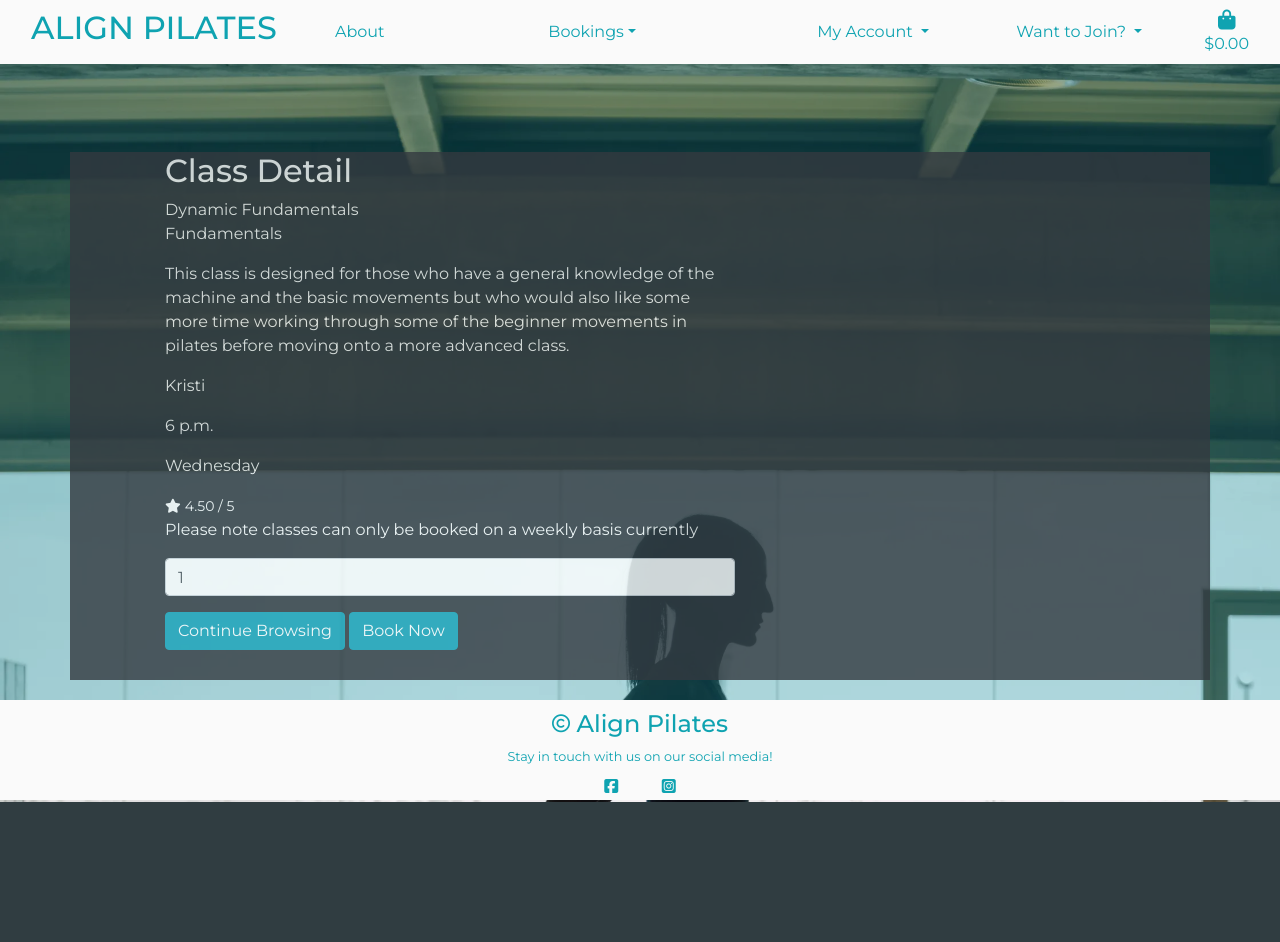
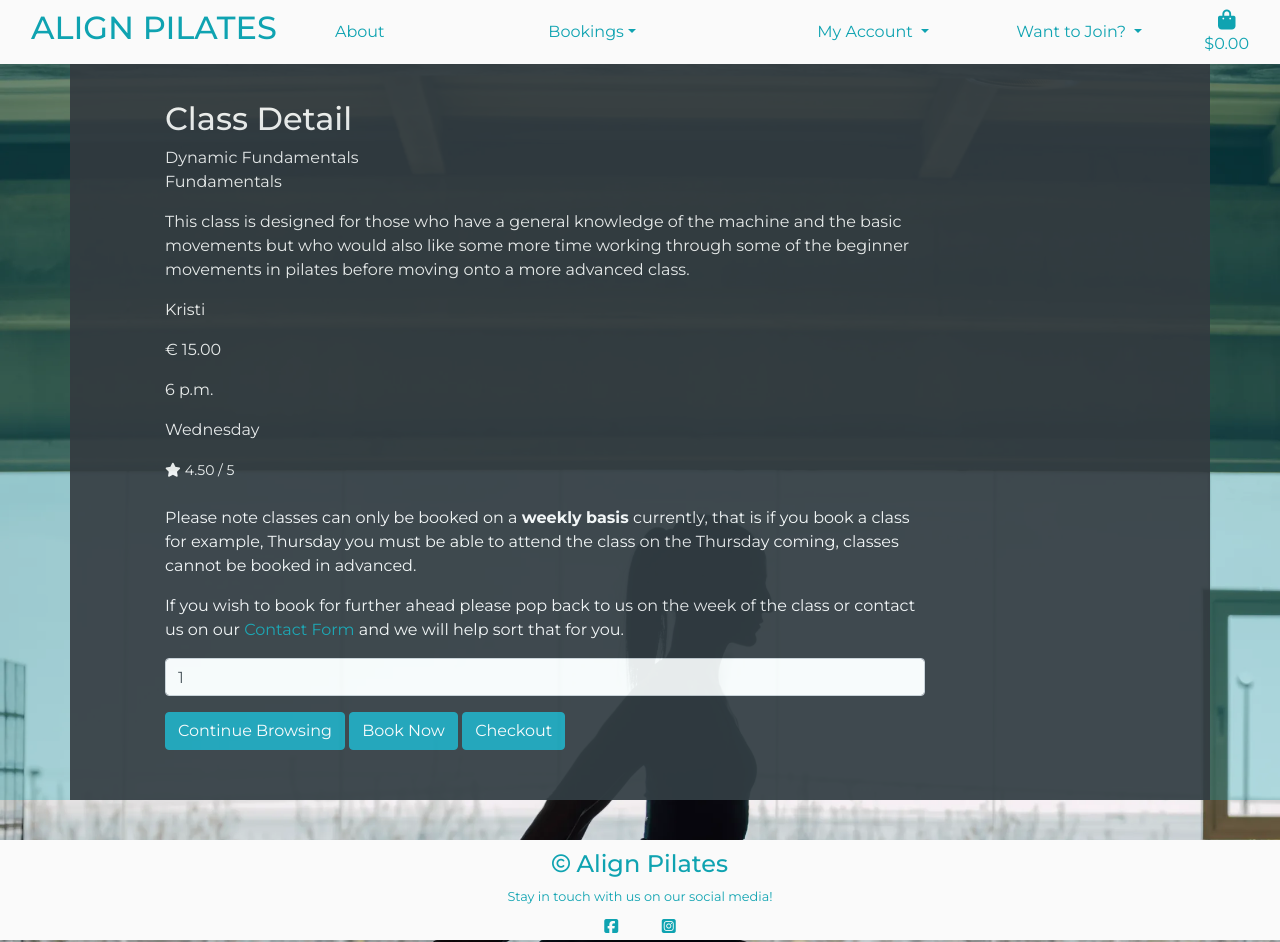
Before and after one commit to aimeeallen94/align-pilates, a Django app: page /classes/2/ in a window 1280 px wide. Before the commit the page ends 802 px from the top, so only its background shows below. Run offline with Django 3.2, Linux system fonts and the light colour scheme; data comes from the database, SQL or seed files in the repository; both versions use the stored data as it was after the commit; some libraries are stand-ins or nearby versions.

Commit message:
css styling, amending basket issues

```diff
--- a/basket/contexts.py
+++ b/basket/contexts.py
@@ -12,10 +12,10 @@ def basket_contents(request):
     basket = request.session.get('basket', {})
 
     for class_id, item_data in basket.items():
-        if isinstance(class_count, int):
+        if isinstance(item_data, int):
             booking = get_object_or_404(Class_Type, pk=class_id)
-            grand_total = class_count * 15
             class_count += item_data
+            grand_total += class_count * cost
             basket_items.append({
                 'class_id': class_id,
                 'class_count': item_data,
--- a/checkout/templates/checkout/checkout.html
+++ b/checkout/templates/checkout/checkout.html
@@ -15,7 +15,7 @@
 
 {% block content %}
     <div class="overlay"></div>
-    <div class="container">
+    <div class="container checkout-container">
         <div class="row">
             <div class="col">
                 <h3>Checkout</h3>
--- a/classes/templates/classes/class_type.html
+++ b/classes/templates/classes/class_type.html
@@ -13,7 +13,7 @@
     <div class="overlay"></div>
     <div class="container class-info-container">
         <div class="row">
-            <div class="col-12 col-md-8 col-lg-6 offset-1">
+            <div class="col-12 col-md-8 col-lg-8 offset-1">
                 <div class="row">
                     <div class="h-100">
                         <h2>Class Detail</h2>
@@ -22,6 +22,7 @@
                             <p class="subtitle">{{ class_type.level }}</p>
                             <p class="text">{{ class_type.description }}</p>
                             <p class="text">{{ class_type.teacher }}</p>
+                            <p class="text">€ {{ class_type.cost }}</p>
                             <p class="text">{{ class_type.time }}</p>
                             <p class="text">{{ class_type.day }}</p>
                             {% if class_type.rating %}
@@ -32,9 +33,16 @@
                         </div>
                         <form class="form" action="{% url 'add_to_basket' class_type.id %}" method="POST">
                             {% csrf_token %}
+                            <br>
                             <div class="form-row">
                                 <div class="col-12">
-                                    <p>Please note classes can only be booked on a weekly basis currently</p>
+                                    <p>Please note classes can only be booked on a <strong>weekly basis</strong> currently,
+                                    that is if you book a class for example, Thursday you must be able to attend the class on the
+                                    Thursday coming, classes cannot be booked in advanced.</p>
+                                    <p>If you wish to book for further ahead please pop back to us on the week of the class
+                                        or contact us on our <a href="{% url 'contact_form' %}"> Contact Form </a> and we will
+                                        help sort that for you.
+                                    </p>
                                     <div class="form-group">
                                         <div class="input-group">
                                             <input class="form-control qty-input" type="number"
@@ -43,17 +51,20 @@
                                         </div>
                                     </div>
                                 </div>
-                               <!-- {% if request.user.is_superuser %}
+                               {% if request.user.is_superuser %}
                                     <small class="ml-3">
-                                        <a href="{% url 'edit_class' class.id %}">Edit</a> |
-                                        <a class="text-danger" href="{% url 'delete_class' class.id %}">Delete</a>
+                                        <a href="{% url 'edit_class' class_type.id %}">Edit</a> |
+                                        <a class="text-danger" href="{% url 'delete_class' class_type.id %}">Delete</a>
                                     </small>
-                                {% endif %} -->
+                                {% endif %}
                                 <div class="col-12">
                                     <a href="{% url 'classes' %}" class="btn btn-info class-booking-btns">
                                         <span>Continue Browsing</span>
                                     </a>
                                     <input type="submit" class="btn btn-info class-booking-btns" value="Book Now">
+                                    <a href="{% url 'view_basket' %}" class="btn btn-info class-booking-btns">
+                                        <span>Checkout</span>
+                                    </a>
                                 </div>
                                 <input type="hidden" name="redirect_url" value="{{ request.path }}">
                             </div>
--- a/classes/templates/classes/classes.html
+++ b/classes/templates/classes/classes.html
@@ -108,8 +108,7 @@
                                 </small>
                             {% endif %}
                             <div class="card-footer">
-                                <a href="{% url 'class_type' class.id %}" class="btn btn-info btn-block">More Info</a>
-                                <a href="{% url 'class_type' class.id %}" class="btn btn-info btn-block">Book Now</a>
+                                <a href="{% url 'class_type' class.id %}" class="btn btn-info btn-block">Book Now & More Info</a>
                             </div>
                         </div>
                     </div>
--- a/classes/views.py
+++ b/classes/views.py
@@ -82,7 +82,9 @@ def add_class(request):
         return redirect(reverse('home'))
 
     if request.method == 'POST':
+#        class_type = get_object_or_404(Class_Type, pk=class_type_id)
         form = ClassTypeForm(request.POST, request.FILES)
+#        prevent_double_bookings(class_type, class_type_id)
         if form.is_valid():
             class_type = form.save()
             messages.success(request, 'Successfully added class!')
--- a/home/templates/home/index.html
+++ b/home/templates/home/index.html
@@ -18,7 +18,7 @@
                 </h1>
                 <div>
                     <h4>
-                        <a href="{% url 'classes' %}" class="btn btn-info btn-lg">Get Started Here</a>
+                        <a href="{% url 'classes' %}" class="btn btn-info btn-lg">Start Pilates Here</a>
                     </h4>
                 </div>
             </div>
--- /dev/null
+++ b/robots.txt
@@ -0,0 +1,3 @@
+User-agent: *
+Disallow:
+Sitemap:
--- a/static/css/base.css
+++ b/static/css/base.css
@@ -3,7 +3,7 @@ html {
 }
 
 body {
-    background: url('/media/site-header.webp') no-repeat center center fixed;
+    background: url('/media/pilates-site-header.webp') no-repeat center center fixed;
     height: calc(100vh - 164px);
     background-size: cover;
     color: #fafafa;
@@ -24,7 +24,9 @@ body {
 
 .about-container {
     background: #0FA3B1;
+    top: 50px;
     padding-bottom: 50px;
+    padding-top: 120px;
 }
 
 .about-header {
@@ -83,10 +85,11 @@ body {
 }
 
 .class-info-container {
+    padding-top: 100px;
     background-color: #343a40;
-    opacity: 0.8;
-    padding-bottom: 20px;
-    margin-bottom: 20px;
+    opacity: 0.9;
+    padding-bottom: 40px;
+    margin-bottom: 40px;
 }
 
 .class-booking-btns {
@@ -106,7 +109,39 @@ body {
 .basket-container {
     background-color: #0FA3B1;
     margin-bottom: 10px;
-    color: #fafafa ;
+    color: #fafafa !important;
+}
+
+.basket-table {
+    color: #fafafa !important;
+}
+
+.basket-icon {
+    color: #0FA3B1 !important;
+}
+
+.checkout-container {
+    background-color: #0FA3B1;
+    margin-top: 100px;
+    margin-bottom: 50px;
+}
+
+
+.text-info {
+    color: #fafafa !important;
+    text-decoration: underline;
+}
+
+.return-button {
+    background-color: #fafafa;
+    border: 1px solid #343a40;
+    border-radius: 5px;
+    padding: 5px;
+    color: #343a40;
+}
+
+.return-button:hover {
+    text-decoration: underline;
 }
 
 button,
@@ -321,6 +356,9 @@ footer {
         margin-top: 20px;
         margin-top: 20px;
     }
+    .about-container {
+        top: 100px !important;
+    }
 }
 
 @media (max-width: 578px) {
--- a/templates/base.html
+++ b/templates/base.html
@@ -35,6 +35,12 @@
     {% endblock %}
 
     <title>Align Pilates {% block extra_title %}{% endblock %}</title>
+    <meta name="description"
+        content="Welcome to Align Pilates Limerick, our Reformer Pilates Studio in Limerick.
+          Our studio is open to everyone, from beginners to experts.">
+    <meta name="keywords"
+          content="Pilates Studio, reformer pilates studio, pilates, pilates Limerick, Reformer Limerick,
+          movement, exercise classes, pilates classes, reformer classes, beginners pilates, advanced pilates. ">
   </head>
   <body>
     <header class="container-fluid fixed-top">
--- a/templates/includes/main-nav.html
+++ b/templates/includes/main-nav.html
@@ -51,8 +51,8 @@
                 <a class="{% if grand_total %}text-info font-weight-bold{% else %}{% endif %} nav-link"
                 href="{% url 'view_basket' %}">
                     <div class="text-center">
-                        <div><i class="fas fa-shopping-bag fa-lg"></i></div>
-                        <p class="my-0">
+                        <div><i class="fas fa-shopping-bag fa-lg basket-icon"></i></div>
+                        <p class="my-0 basket-icon">
                             {% if grand_total %}
                                 ${{ grand_total|floatformat:2 }}
                             {% else %}
```
Also changed, not shown: about/templates/about/about.html (+7 -7 lines), basket/templates/basket/basket.html (+6 -6 lines), classes/forms.py (+9 -13 lines), db.sqlite3, media/pilates-site-header.webp (renamed from media/site-header.webp).
